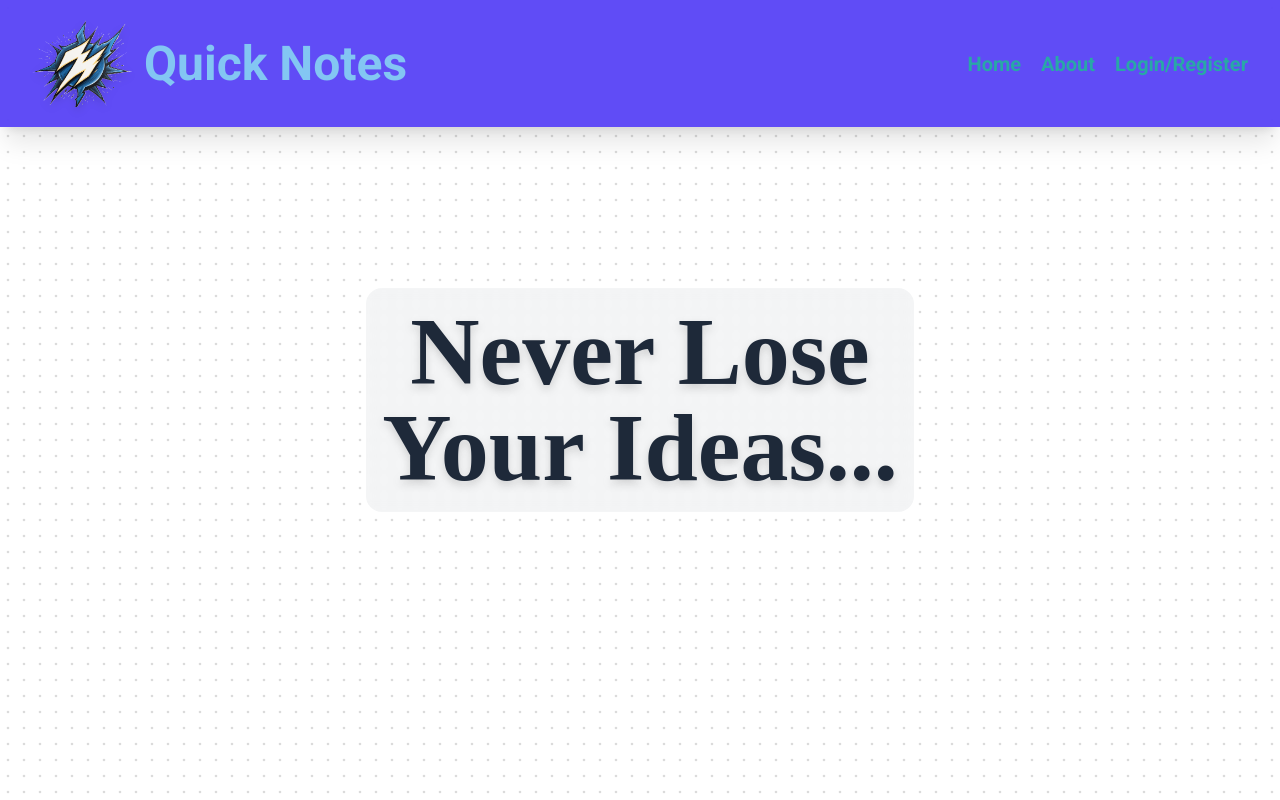
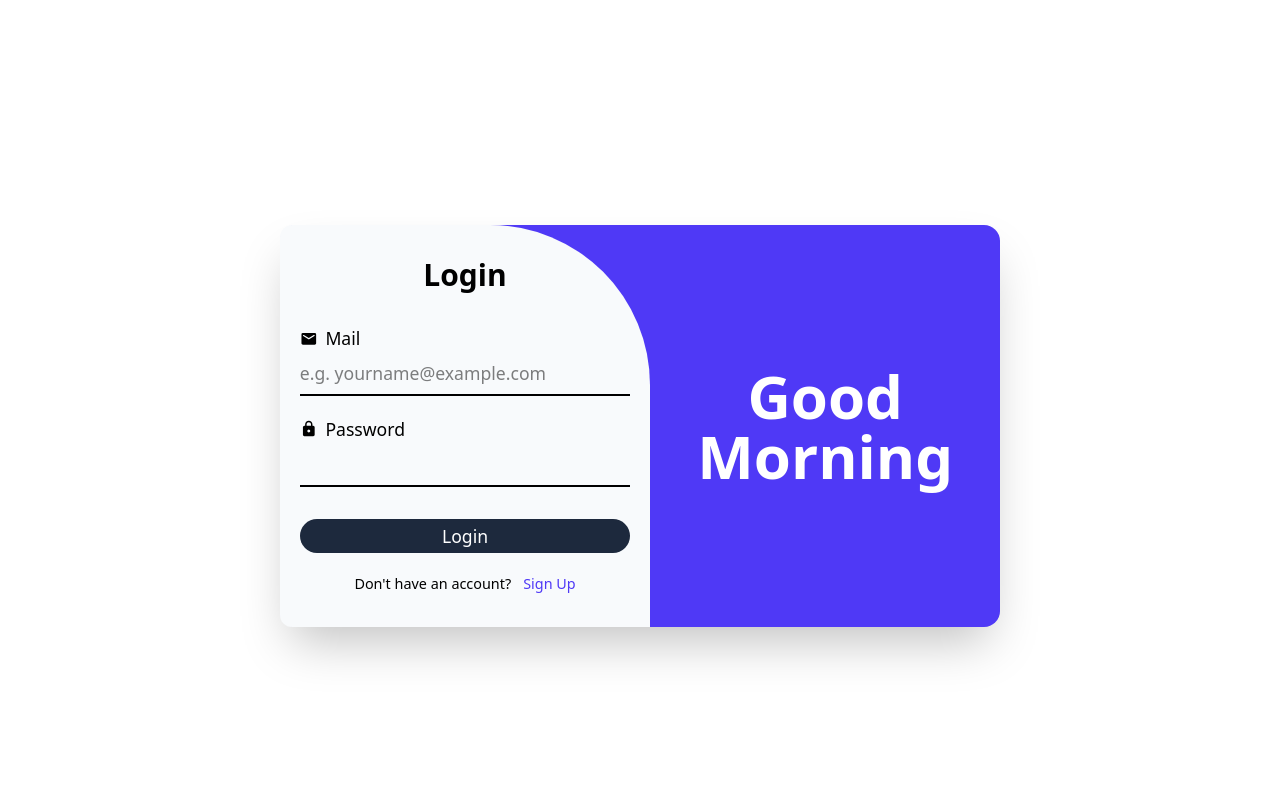
Before and after one commit to d0ub1e-A/ECE_2100_2210022, a React (Vite) app: page /login in a window 1280 px wide. Shown: the top 800 px of the page. Built offline with nearby package versions, Linux system fonts and the light colour scheme; a web font is replaced by a local one.

Commit message:
Regular Update

```diff
--- a/package.json
+++ b/package.json
@@ -13,6 +13,7 @@
     "@tailwindcss/vite": "^4.0.1",
     "react": "^18.3.1",
     "react-dom": "^18.3.1",
+    "react-router-dom": "^7.1.5",
     "tailwindcss": "^4.0.1"
   },
   "devDependencies": {
--- a/src/App.jsx
+++ b/src/App.jsx
@@ -1,13 +1,15 @@
+import { Route, BrowserRouter, Routes } from "react-router-dom";
 import HomePage from "./HomePage";
 import LoginPage from "./LoginPage";
 import NotePage from "./NotePage";
 
 export default function App() {
   return(
-    <>
-      {/* <LoginPage></LoginPage> */}
-      {/* <NotePage></NotePage> */}
-      <HomePage></HomePage>
-    </>
+    <BrowserRouter>
+      <Routes>
+        <Route path="/" element={<HomePage />}></Route>
+        <Route path="/login" element={<LoginPage />}></Route>
+      </Routes>
+    </BrowserRouter>
   );
 }
--- a/src/LoginPage.jsx
+++ b/src/LoginPage.jsx
@@ -1,4 +1,5 @@
 import { useState } from "react";
+import { Link } from "react-router-dom";
 import MailIcon from './components/MailIcon';
 import PasswordIcon from './components/PasswordIcon';
 import PersonIcon from './components/PersonIcon';
@@ -21,7 +22,11 @@
 
   return(
     <>
-      <div className={`h-screen flex items-center justify-center ${isDark() && 'bg-slate-800'}`}>
+      <div className={`h-screen flex flex-col gap-5 items-center justify-center ${isDark() && 'bg-slate-800'}`}>
+        <Link to={`/`}>
+          <h1 className={`text-5xl md:text-7xl text-center -mt-10 bg-transparent ${isDark ? "text-white" : "text-[#1b1d3f]"} font-bold font-[roboto]`}>Quick Notes</h1>
+        </Link>
+
         <div className={`flex flex-col-reverse gap-6 md:gap-0 md:flex-row shadow-2xl bg-indigo-600 rounded-2xl`}>
 
           {/* Section that will be changing with the value with the changing state */}
--- a/src/components/Header.jsx
+++ b/src/components/Header.jsx
@@ -1,8 +1,16 @@
 import { useEffect, useState } from "react";
-import SelectMenu from "./SelectMenu";
+import { Link } from "react-router-dom";
+import MenuIcon from "./MenuIcon";
 
 export default function Header() {
   const [spreadMenu, setSpreadMenu] = useState(window.innerWidth > 768);
+  const [isOpen, setIsOpen] = useState(false);
+  const [selectedValue, setSelectedValue] = useState('');
+
+  const updateSelectMenu = (option) => {
+    setSelectedValue(option);
+    setIsOpen(false);
+  }
 
   useEffect(() => {
     const handleResize = () => setSpreadMenu(window.innerWidth > 768);
@@ -17,22 +25,32 @@
       <div className={`fixed w-full flex justify-between items-center px-4 md:px-8 py-5 bg-indigo-600/90 backdrop-blur-sm shadow-xl z-10`}>
         <div className="flex gap-3 items-center">
           <img src="src\assets\quickNotesLogo.png" alt="Quick Notes Logo" className="w-15 md:w-25 drop-shadow-lg"/>
-          <h1 className="text-2xl sm:text-4xl md:text-5xl text-[#83c6f3] font-bold font-[roboto]">Quick Notes</h1>
+          <Link to={`/`}>
+            <h1 className="text-2xl sm:text-4xl md:text-5xl text-[#83c6f3] font-bold font-[roboto]">Quick Notes</h1>
+          </Link>
         </div>
         <nav>
           {spreadMenu && (
             <ul className="flex gap-5 md:text-[20px] font-bold font-[roboto] text-[#29a7a7] items-end md:items-center">
-              <a href="#home" className="hover:text-indigo-400">Home</a>
-              <a href="#about" className="hover:text-indigo-400">About</a>
-              <a href="#" className="hover:text-indigo-400">Login/Register</a>
+              <li><a href={`#home`}>Home</a></li>
+              <li><a href={`#about`}>About</a></li>
+              <li><Link to={`/login`}>Login/Register</Link></li>
             </ul>
           )}
           {!spreadMenu && (
-            <SelectMenu
-              key={20}
-              defaultOption={``}
-              options={['Home', 'About', 'Login/Register']}
-            />
+            <div className="w-fit p-1.5 border-gray-400 rounded-md cursor-pointer z-20">
+              <div className="flex items-center justify-end gap-4" onClick={() => setIsOpen(!isOpen)}>
+                <span className="font-bold font-[roboto] text-[#29a7a7] w-fit text-[20px]">{selectedValue}</span>
+                <MenuIcon open={isOpen}></MenuIcon>
+              </div>
+              {isOpen && (
+                <ul className="flex flex-col bg-slate-200 rounded-b-md transition">
+                  <li><a href={`#home`} className="p-2 hover:text-indigo-400" onClick={() => updateSelectMenu("Home")}>Home</a></li>
+                  <li><a href={`#about`} className="p-2 hover:text-indigo-400" onClick={() => updateSelectMenu("About")}>About</a></li>
+                  <li><Link to={`/login`} className="p-2 hover:text-indigo-400" onClick={() => updateSelectMenu("Login/Register")}>Login/Register</Link></li>
+                </ul>
+              )}
+            </div>
           )}
         </nav>
       </div>
```
Also changed, not shown: src/HomePage.jsx (line endings or trailing spaces), 1 other file (tests, documents, lock files or other folders).
